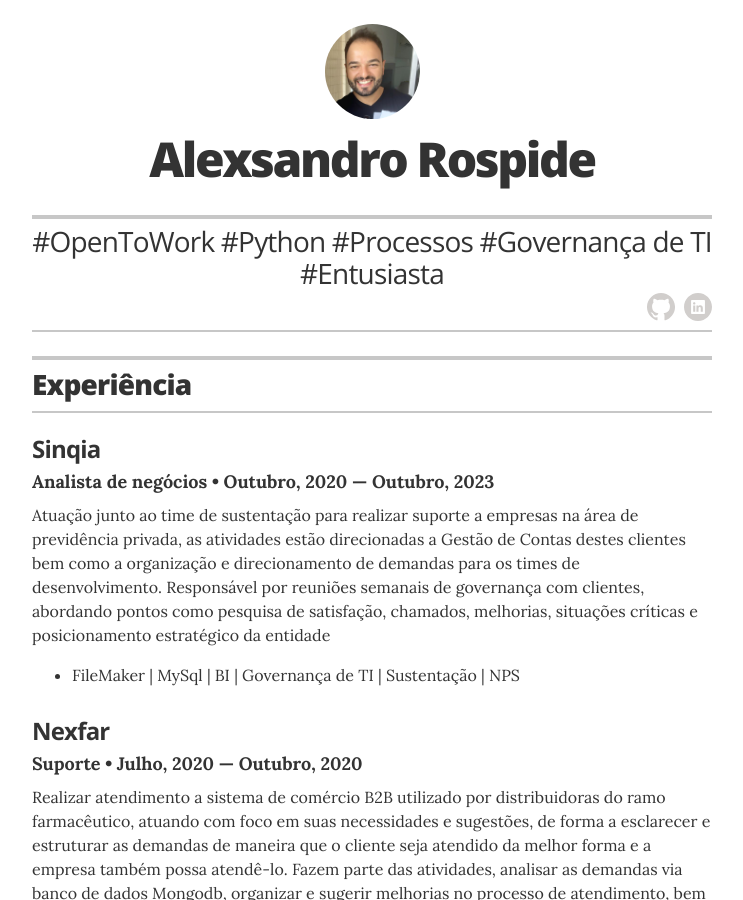
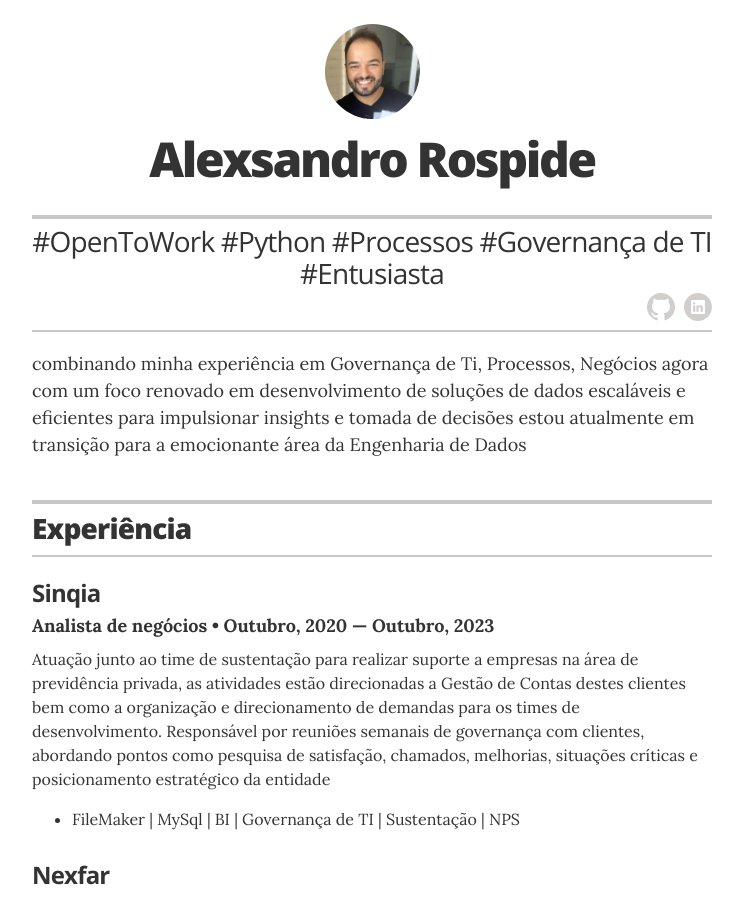
Before and after one commit to alexrospide/resume, a Jekyll site: the page built from index.html, in a window 1280 px wide and 900 px high. Shown: the whole window, without its empty margins (268-1011 px from the left). Built offline with Jekyll 4.4.1, drawn with Linux system fonts in a browser that asks for light colours.

Commit message:
minor change in _config.yml

```diff
--- a/_config.yml
+++ b/_config.yml
@@ -23,7 +23,7 @@ resume_contact_address:         "Florianópolis / SC"
 resume_header_contact_info:     "Florianópolis / SC •  alexrospide@gmail.com"
 display_header_contact_info:    "false"
 
-#resume_header_intro: "<p>This is the executive summary. You should write a few brief, concise, and meaningful sentences about yourself from a professional context, and your immediate career goals. Make the length appropriate for your needs, but keep it brief and concise</p>"
+resume_header_intro: "<p>combinando minha experiência em Governança de Ti, Processos, Negócios agora com um foco renovado em desenvolvimento de soluções de dados escaláveis e eficientes para impulsionar insights e tomada de decisões estou atualmente em transição para a emocionante área da Engenharia de Dados</p>"
 
 # use "yes" to display the email contact button,
 # "no" to display an "I'm not looking for work" message,
```
